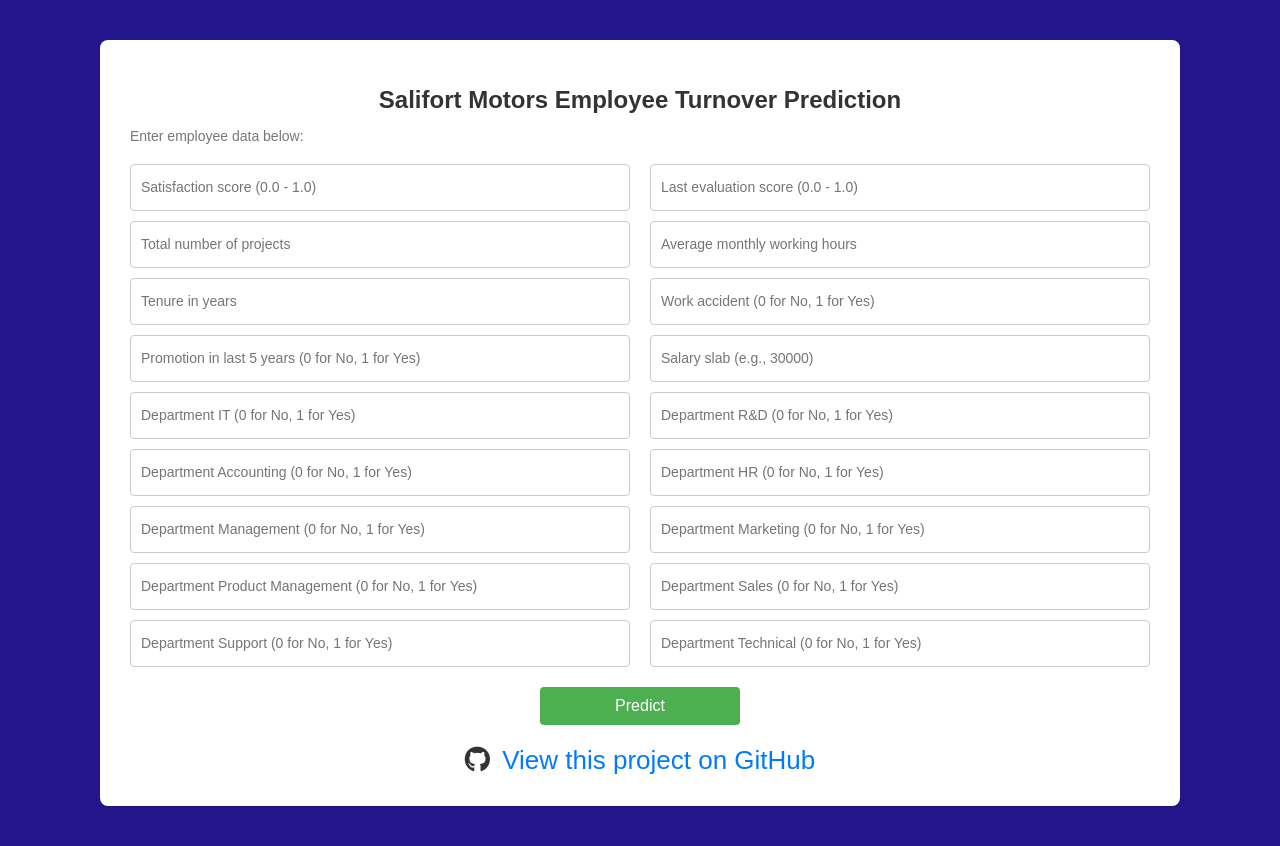
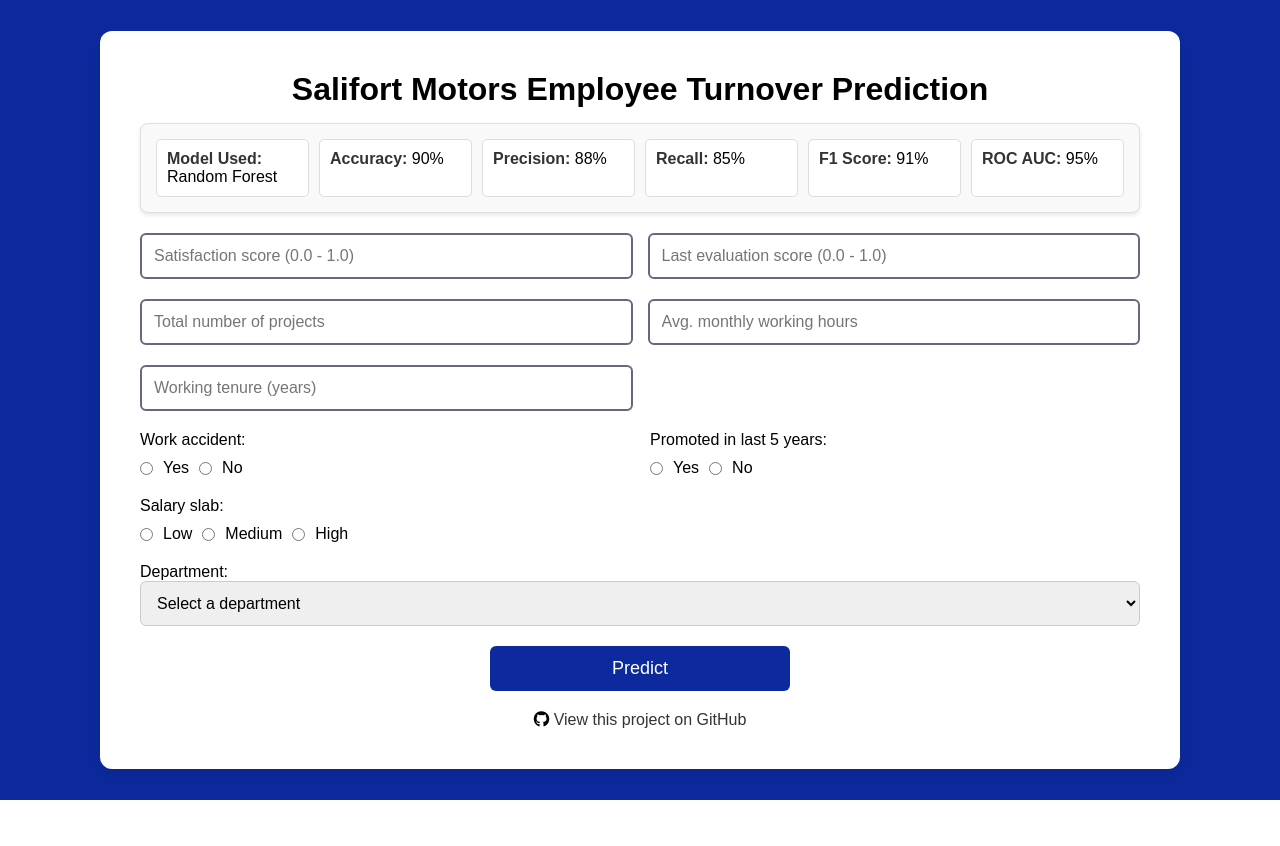
Before and after one commit to Gourab-Pal/Dep-Employee-retention, a Flask app: page / in a window 1280 px wide. After the commit the page ends 800 px from the top, so only its background shows below. Run offline with Flask 3, Linux system fonts and the light colour scheme.

Commit message:
major update

```diff
--- a/app.py
+++ b/app.py
@@ -1,6 +1,7 @@
 from flask import Flask, render_template, request
 import pickle
 import pandas as pd
+import numpy as np
 
 #import salary
 
@@ -19,16 +20,41 @@ def hello() :
         work_accident = int(request.form["work_accident"])
         promotion_last_5years = int(request.form["promotion_last_5years"])
         salary = int(request.form["salary"])
-        department_IT = int(request.form["department_IT"])
-        department_RandD = int(request.form["department_RandD"])
-        department_accounting = int(request.form["department_accounting"])
-        department_hr = int(request.form["department_hr"])
-        department_management = int(request.form["department_management"])
-        department_marketing = int(request.form["department_marketing"])
-        department_product_mng = int(request.form["department_product_mng"])
-        department_sales = int(request.form["department_sales"])
-        department_support = int(request.form["department_support"])
-        department_technical = int(request.form["department_technical"])
+        department = request.form["department"]
+
+        department_list = np.zeros(10)
+
+        if(department=="department_IT"):
+            department_list = np.zeros(10)
+            department_list[0] = 1
+        if(department=="department_RandD"):
+            department_list = np.zeros(10)
+            department_list[1] = 1
+        if(department=="department_accounting"):
+            department_list = np.zeros(10)
+            department_list[2] = 1
+        if(department=="department_hr"):
+            department_list = np.zeros(10)
+            department_list[3] = 1
+        if(department=="department_management"):
+            department_list = np.zeros(10)
+            department_list[4] = 1
+        if(department=="department_marketing"):
+            department_list = np.zeros(10)
+            department_list[5] = 1
+        if(department=="department_product_mng"):
+            department_list = np.zeros(10)
+            department_list[6] = 1
+        if(department=="department_sales"):
+            department_list = np.zeros(10)
+            department_list[7] = 1
+        if(department=="department_support"):
+            department_list = np.zeros(10)
+            department_list[8] = 1
+        if(department=="department_technical"):
+            department_list = np.zeros(10)
+            department_list[9] = 1
+
 
         model = pickle.load(open('model.pkl','rb'))
         data = {
@@ -40,16 +66,16 @@ def hello() :
             'work_accident': [work_accident],
             'promotion_last_5years': [promotion_last_5years],
             'salary': [salary],
-            'department_IT': [department_IT],
-            'department_RandD': [department_RandD],
-            'department_accounting': [department_accounting],
-            'department_hr': [department_hr],
-            'department_management': [department_management],
-            'department_marketing': [department_marketing],
-            'department_product_mng': [department_product_mng],
-            'department_sales': [department_sales],
-            'department_support': [department_support],
-            'department_technical': [department_technical]
+            'department_IT': [department_list[0]],
+            'department_RandD': [department_list[1]],
+            'department_accounting': [department_list[2]],
+            'department_hr': [department_list[3]],
+            'department_management': [department_list[4]],
+            'department_marketing': [department_list[5]],
+            'department_product_mng': [department_list[6]],
+            'department_sales': [department_list[7]],
+            'department_support': [department_list[8]],
+            'department_technical': [department_list[9]]
         }
         prediction = model.predict(pd.DataFrame(data))
         prediction = int(prediction)
--- a/static/styles.css
+++ b/static/styles.css
@@ -1,60 +1,47 @@
+/* Reset */
 * {
     box-sizing: border-box;
+    margin: 0;
+    padding: 0;
+    font-family: 'Arial', sans-serif;
 }
 
-body {
-    font-family: 'Arial', sans-serif;
-    background-color: #26168d;
-    margin: 0;
-    padding: 0;
-}
-
+/* Container Styling */
 .container {
     display: flex;
     justify-content: center;
     align-items: center;
-    min-height: 100vh; /* Ensure minimum height for the container */
-    padding: 20px; /* Added padding to the container for additional spacing */
+    min-height: 100vh;
+    background-color: #0c2a9e;
 }
 
+/* Form Card Styling */
 .form-card {
     background-color: #fff;
-    border-radius: 8px;
-    box-shadow: 0 2px 10px rgba(0, 0, 0, 0.1);
-    padding: 30px;
-    width: 1080px; /* Fixed width for the card */
-    margin: 20px; /* Added margin outside the card */
-    overflow: auto; /* Allow scrolling if content exceeds height */
+    padding: 40px;
+    border-radius: 12px;
+    box-shadow: 0 8px 20px rgba(0, 0, 0, 0.1);
+    width: 1080px;
 }
 
-h1 {
-    color: #333;
-    font-size: 24px;
-    margin-bottom: 10px;
-    text-align: center; /* Center the text horizontally */
-    width: 100%; /* Ensure it takes the full width of the parent */
-}
-
-p {
-    color: #777;
-    font-size: 14px;
+/* Grid Layout for Inputs */
+.grid-container {
+    display: grid;
+    grid-template-columns: 1fr 1fr;
+    gap: 15px;
     margin-bottom: 20px;
 }
 
-.input-group {
-    display: flex;
-    justify-content: space-between; /* Space out the inputs evenly */
-    margin: 10px 0; /* Margin between input groups */
-}
-
+/* Styling for Input Fields */
 input[type="text"],
 input[type="number"] {
-    width: calc(50% - 10px); /* Two inputs side by side with some margin */
-    padding: 12px 10px;
-    border: 1px solid #ccc;
-    border-radius: 4px;
-    font-size: 14px;
-    line-height: 1.5;
+    width: 100%;
+    padding: 12px;
+    border: 2px solid #686781;
+    border-radius: 6px;
+    margin-top: 5px;
+    font-size: 16px;
+    transition: border-color 0.3s ease;
 }
 
 input[type="text"]:focus,
@@ -63,62 +50,147 @@ input[type="number"]:focus {
     outline: none;
 }
 
+/* Flexbox for Radio Buttons */
+.radio-container {
+    display: grid;
+    grid-template-columns: 1fr 1fr;
+    gap: 20px;
+    margin-bottom: 20px;
+}
+
+.radio-group {
+    display: flex;
+    flex-direction: column;
+    gap: 10px;
+}
+
+.radio-row {
+    display: flex;
+    align-items: center;
+    gap: 10px;
+}
+
+/* Dropdown Styling */
+.dropdown-group {
+    margin-bottom: 20px;
+}
+
+select {
+    width: 100%;
+    padding: 12px;
+    border: 1px solid #ccc;
+    border-radius: 6px;
+    font-size: 16px;
+}
+
+/* Button Styling */
 button {
-    background-color: #4caf50;
+    display: block; /* Ensure it behaves like a block element */
+    margin: 20px auto; /* Center-align the button */
+    width: 300px; /* Adjust width to prevent it from spanning full width */
+    padding: 12px;
+    background-color: #0c2a9e;
     color: white;
     border: none;
-    padding: 10px 15px;
-    border-radius: 4px;
+    border-radius: 6px;
     cursor: pointer;
-    font-size: 16px;
-    transition: background-color 0.3s;
-    display: block; /* Make it a block element to use margin auto */
-    margin: 20px auto; /* Center it horizontally */
-    width: 200px; /* Set a fixed width for the button */
+    font-size: 18px;
+    transition: background-color 0.3s ease;
 }
 
 button:hover {
-    background-color: #45a049;
+    background-color: #061658;
 }
 
+/* Result Styling */
 .result {
     margin-top: 20px;
-    padding: 10px;
-    border: 1px solid #ddd;
-    border-radius: 4px;
-    background-color: #f9f9f9;
+    text-align: center;
 }
 
-.salary {
-    font-size: 18px;
-}
-
-.green {
+.salary.green {
     color: green;
 }
 
-.red {
+.salary.red {
     color: red;
 }
 
-
+/* GitHub Link Styling */
 .github-link {
-    margin-top: 20px;
+    margin-top: 15px;
     text-align: center;
-    font-size: 26px;
-    color: #333;
 }
 
 .github-link a {
+    color: #333;
     text-decoration: none;
-    color: #007bff;
-    transition: color 0.3s;
 }
 
 .github-link a:hover {
-    color: #0056b3;
+    text-decoration: underline;
 }
 
-.github-link i {
-    margin-right: 5px;
+
+/* Styling for Result Card */
+.result-card {
+    max-width: 400px;
+    margin: 30px auto; /* Center align the card */
+    padding: 20px;
+    background-color: #d8dadc;
+    box-shadow: 0 4px 8px rgba(0, 0, 0, 0.1); /* Subtle shadow for depth */
+    border-radius: 10px;
+    text-align: center;
+    transition: transform 0.3s ease, box-shadow 0.3s ease;
 }
+
+/* Hover effect for card */
+.result-card:hover {
+    transform: translateY(-5px);
+    box-shadow: 0 8px 16px rgba(0, 0, 0, 0.2);
+}
+
+/* Green and Red text for output */
+.salary.green {
+    color: #4caf50;
+    font-weight: bold;
+}
+
+.salary.red {
+    color: #e74c3c;
+    font-weight: bold;
+}
+
+
+/* Model Details Section */
+.model-details {
+    background-color: #f9f9f9; /* Light background for contrast */
+    border: 1px solid #e0e0e0; /* Subtle border */
+    border-radius: 8px; /* Rounded corners */
+    padding: 15px; /* Spacing inside the box */
+    margin: 15px 0; /* Space above and below */
+    box-shadow: 0 2px 4px rgba(0, 0, 0, 0.1); /* Soft shadow for depth */
+    display: grid; /* Use CSS grid for layout */
+    grid-template-columns: repeat(auto-fill, minmax(150px, 1fr)); /* Responsive grid */
+    gap: 10px; /* Space between grid items */
+}
+
+/* Heading style */
+.model-details h2 {
+    grid-column: span 2; /* Make the heading span across the grid */
+    font-size: 1.5rem; /* Size of the heading */
+    margin-bottom: 10px; /* Space below heading */
+}
+
+/* Detail item style */
+.detail-item {
+    background-color: #fff; /* White background for detail items */
+    padding: 10px; /* Spacing inside each detail item */
+    border: 1px solid #ddd; /* Light border around each item */
+    border-radius: 5px; /* Slightly rounded corners */
+}
+
+/* Bold text for key attributes */
+.model-details strong {
+    color: #333; /* Darker color for emphasis */
+}
--- a/templates/index.html
+++ b/templates/index.html
@@ -6,64 +6,105 @@
     <meta name="viewport" content="width=device-width, initial-scale=1.0">
     <title>Turnover Prediction</title>
     <link rel="stylesheet" href="{{ url_for('static', filename='styles.css') }}">
-    <!-- Font Awesome for Icons -->
     <link href="https://cdnjs.cloudflare.com/ajax/libs/font-awesome/6.0.0-beta3/css/all.min.css" rel="stylesheet">
 </head>
 
 <body>
     <div class="container">
         <div class="form-card">
-            <h1>Salifort Motors Employee Turnover Prediction</h1>
-            <p>Enter employee data below:</p>
+            <h1 style="text-align: center;">Salifort Motors Employee Turnover Prediction</h1>
+            <div class="model-details">
+                <div class="detail-item">
+                    <strong>Model Used:</strong> Random Forest
+                </div>
+                <div class="detail-item">
+                    <strong>Accuracy:</strong> 90%
+                </div>
+                <div class="detail-item">
+                    <strong>Precision:</strong> 88%
+                </div>
+                <div class="detail-item">
+                    <strong>Recall:</strong> 85%
+                </div>
+                <div class="detail-item">
+                    <strong>F1 Score:</strong> 91%
+                </div>
+                <div class="detail-item">
+                    <strong>ROC AUC:</strong> 95%
+                </div>
+            </div>
+
             <form action="/" method="POST">
-                <div class="input-group">
+                <!-- Grid layout for input fields -->
+                <div class="grid-container">
                     <input type="text" name="satisfaction_level" placeholder="Satisfaction score (0.0 - 1.0)" required>
                     <input type="text" name="last_evaluation" placeholder="Last evaluation score (0.0 - 1.0)" required>
+                    <input type="number" name="number_project" placeholder="Total number of projects" min="0" required>
+                    <input type="number" name="average_monthly_hours" placeholder="Avg. monthly working hours" min="0"
+                        required>
+                    <input type="number" name="tenure" placeholder="Working tenure (years)" min="0" required>
                 </div>
-                <div class="input-group">
-                    <input type="number" name="number_project" placeholder="Total number of projects" min="0" required>
-                    <input type="number" name="average_monthly_hours" placeholder="Average monthly working hours" min="0" required>
+
+                <!-- Flexbox layout for radio buttons -->
+                <div class="radio-container">
+                    <div class="radio-group">
+                        <label>Work accident:</label>
+                        <div class="radio-row">
+                            <input type="radio" name="work_accident" value="1" required> <span>Yes</span>
+                            <input type="radio" name="work_accident" value="0" required> <span>No</span>
                         </div>
-                <div class="input-group">
-                    <input type="number" name="tenure" placeholder="Tenure in years" min="0" required>
-                    <input type="number" name="work_accident" placeholder="Work accident (0 for No, 1 for Yes)" min="0" required>
                     </div>
-                <div class="input-group">
-                    <input type="number" name="promotion_last_5years" placeholder="Promotion in last 5 years (0 for No, 1 for Yes)" min="0" required>
-                    <input type="number" name="salary" placeholder="Salary slab (e.g., 30000)" min="0" required>
+
+                    <div class="radio-group">
+                        <label>Promoted in last 5 years:</label>
+                        <div class="radio-row">
+                            <input type="radio" name="promotion_last_5years" value="1" required> <span>Yes</span>
+                            <input type="radio" name="promotion_last_5years" value="0" required> <span>No</span>
                         </div>
-                <div class="input-group">
-                    <input type="number" name="department_IT" placeholder="Department IT (0 for No, 1 for Yes)" min="0" required>
-                    <input type="number" name="department_RandD" placeholder="Department R&D (0 for No, 1 for Yes)" min="0" required>
                     </div>
-                <div class="input-group">
-                    <input type="number" name="department_accounting" placeholder="Department Accounting (0 for No, 1 for Yes)" min="0" required>
-                    <input type="number" name="department_hr" placeholder="Department HR (0 for No, 1 for Yes)" min="0" required>
+
+                    <div class="radio-group salary">
+                        <label>Salary slab:</label>
+                        <div class="radio-row">
+                            <input type="radio" name="salary" value="0" required> <span>Low</span>
+                            <input type="radio" name="salary" value="1" required> <span>Medium</span>
+                            <input type="radio" name="salary" value="2" required> <span>High</span>
                         </div>
-                <div class="input-group">
-                    <input type="number" name="department_management" placeholder="Department Management (0 for No, 1 for Yes)" min="0" required>
-                    <input type="number" name="department_marketing" placeholder="Department Marketing (0 for No, 1 for Yes)" min="0" required>
                     </div>
-                <div class="input-group">
-                    <input type="number" name="department_product_mng" placeholder="Department Product Management (0 for No, 1 for Yes)" min="0" required>
-                    <input type="number" name="department_sales" placeholder="Department Sales (0 for No, 1 for Yes)" min="0" required>
                 </div>
-                <div class="input-group">
-                    <input type="number" name="department_support" placeholder="Department Support (0 for No, 1 for Yes)" min="0" required>
-                    <input type="number" name="department_technical" placeholder="Department Technical (0 for No, 1 for Yes)" min="0" required>
+
+                <div class="dropdown-group">
+                    <label for="department">Department:</label>
+                    <select name="department" required>
+                        <option value="">Select a department</option>
+                        <option value="department_IT">IT</option>
+                        <option value="department_RandD">R&D</option>
+                        <option value="department_accounting">Accounting</option>
+                        <option value="department_hr">HR</option>
+                        <option value="department_management">Management</option>
+                        <option value="department_marketing">Marketing</option>
+                        <option value="department_product_mng">Product Management</option>
+                        <option value="department_sales">Sales</option>
+                        <option value="department_support">Support</option>
+                        <option value="department_technical">Technical</option>
+                    </select>
                 </div>
 
                 <button type="submit">Predict</button>
             </form>
+
             {% if my_pred is not none %}
-            <div class="result">
+            <div class="result-card">
                 <h2>Predicted output:</h2>
                 <p class="salary {% if my_pred == 'Stayed' %}green{% else %}red{% endif %}">{{ my_pred }}</p>
             </div>
             {% endif %}
+
+
             <div class="github-link">
                 <i class="fab fa-github"></i>
-                <a href="https://github.com/Gourab-Pal/Dep-Employee-retention" target="_blank">View this project on GitHub</a>
+                <a href="https://github.com/Gourab-Pal/Dep-Employee-retention" target="_blank">View this project on
+                    GitHub</a>
             </div>
         </div>
     </div>
```
Lines whose indentation alone changed are shown as unchanged.
